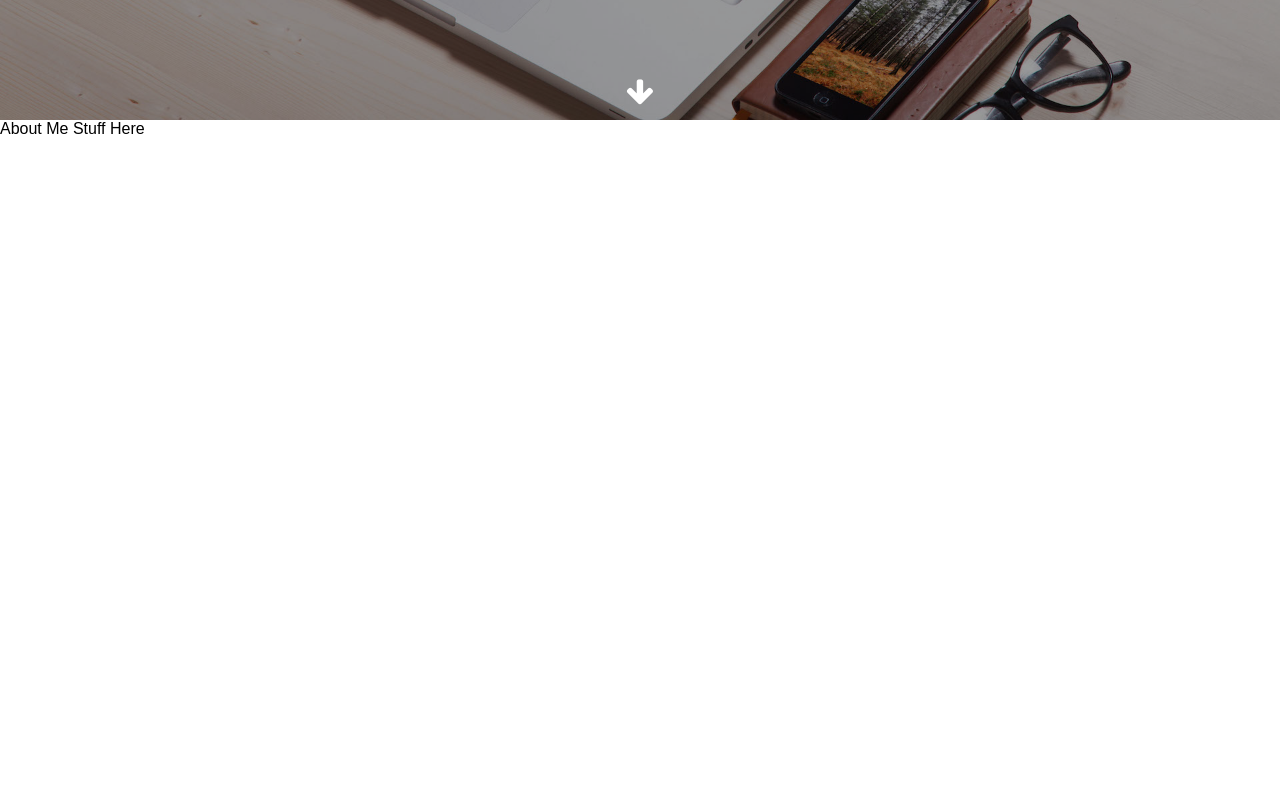
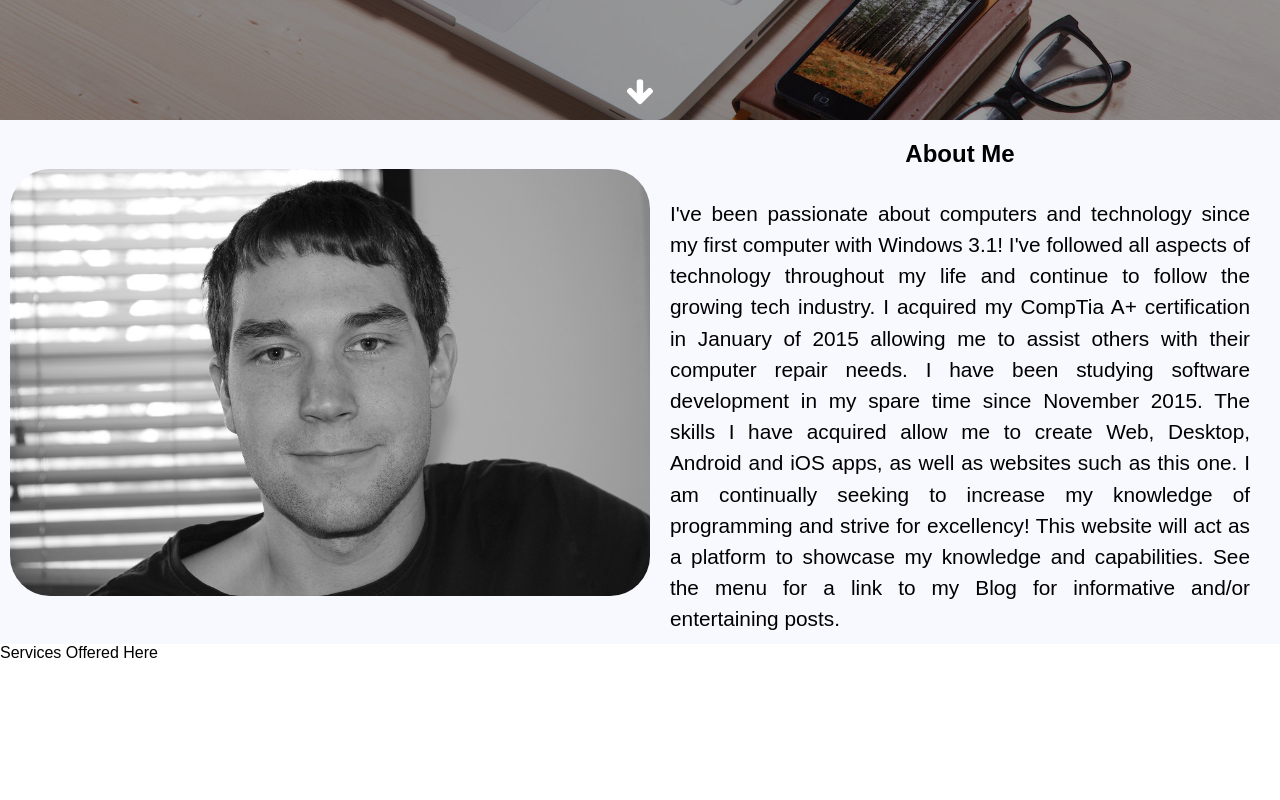
Before and after one commit to jgodson/personal-site, a plain HTML site: page index.html in a window 1280 px wide. Shown: the part 680-1480 px from the top of the page. Drawn offline with Linux system fonts and the light colour scheme; a web font is replaced by a local one.

Commit message:
finished about section

```diff
--- a/css/styles.css
+++ b/css/styles.css
@@ -125,6 +125,27 @@ nav p a:hover {
 }
 
 #about {
+  background-color: ghostwhite;
+}
+
+#about .content {
+  width: 100%;
+  height: 100%;
+  display: table;
+}
+
+#about .content div {
+  width: 100%;
+}
+
+#about .content img {
+  width: 100%;
+}
+
+#about .content div p {
+  padding: 10px 30px;
+  text-align: justify;
+  line-height: 1.5;
 }
 
 #services {
@@ -156,9 +177,47 @@ nav p a:hover {
   color: white;
 }
 
+.social-icon-text {
+  position: relative;
+}
+
 .full {
   width: 100%;
   height: 100%;
+}
+
+.expandable {
+  height: auto;
+}
+
+.text-center {
+  text-align: center;
+}
+
+@media screen and (min-width: 768px) {
+  #about .content div {
+    display: table-cell;
+    vertical-align: middle;
+    width: 50%;
+  }
+
+  #about .content img {
+    border-radius: 50px;
+    padding: 10px;
+    position: relative;
+    top: 2px;
+  }
+
+  #about .content div p {
+    font-size: 110%;
+  }
+
+}
+
+@media screen and (min-width: 1280px) {
+  #about .content div p {
+    font-size: 130%;
+  }
 }
 
 @keyframes arrow-down {
--- a/index.html
+++ b/index.html
@@ -41,8 +41,16 @@
         </div>
         <div id="scroll-down"><i class="fa fa-arrow-down"></i></div>
       </div>
-      <div class="full" id="about">
-        <p>About Me Stuff Here</p>
+      <div class="full expandable" id="about">
+        <div class="content">
+          <div>
+            <img src="/images/about.jpg" alt="Personal Picture" />
+          </div>
+          <div>
+            <h2 class="text-center">About Me</h2>
+            <p>I've been passionate about computers and technology since my first computer with Windows 3.1! I've followed all aspects of technology throughout my life and continue to follow the growing tech industry. I acquired my CompTia A+ certification in January of 2015 allowing me to assist others with their computer repair needs. I have been studying software development in my spare time since November 2015. The skills I have acquired allow me to create Web, Desktop, Android and iOS apps, as well as websites such as this one. I am continually seeking to increase my knowledge of programming and strive for excellency! This website will act as a platform to showcase my knowledge and capabilities. See the menu for a link to my Blog for informative and/or entertaining posts.</p>
+          </div>
+        </div>
       </div>
       <div class="full" id="services">
         <p>Services Offered Here</p>
@@ -51,7 +59,7 @@
         <p>Contact Form Goes Here</p>
       </div>
       <div id="footer">
-        <p>Check me out on Social Media!</p>
+        <p>Find me in these other places!</p>
         <div class='social-icons'>
           <a href="https://twitter.com/jgodson88"><i class='fa fa-twitter'></i></a>
           <a href="https://github.com/jgodson"><i class='fa fa-github'></i></a>
--- a/javascript/scripts.js
+++ b/javascript/scripts.js
@@ -1,6 +1,4 @@
 'use strict'
-
-document.o
 
 function closeMenu() {
   // close navigation if it is open
```
Also changed, not shown: images/about.jpg (added).
